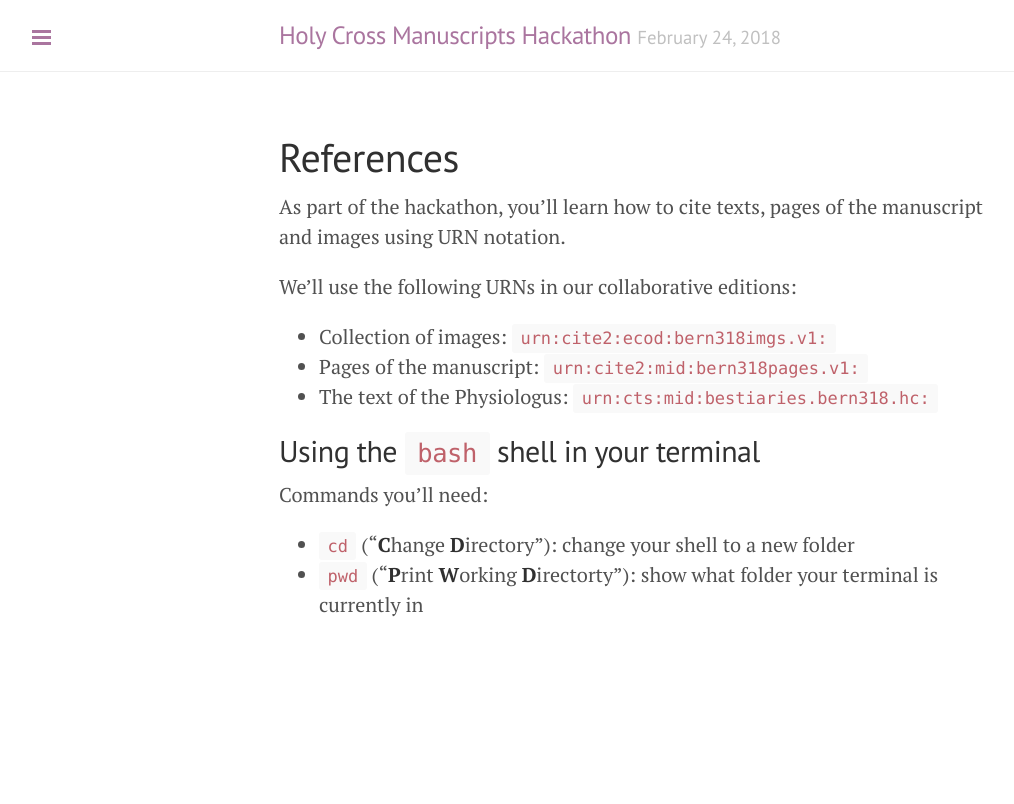
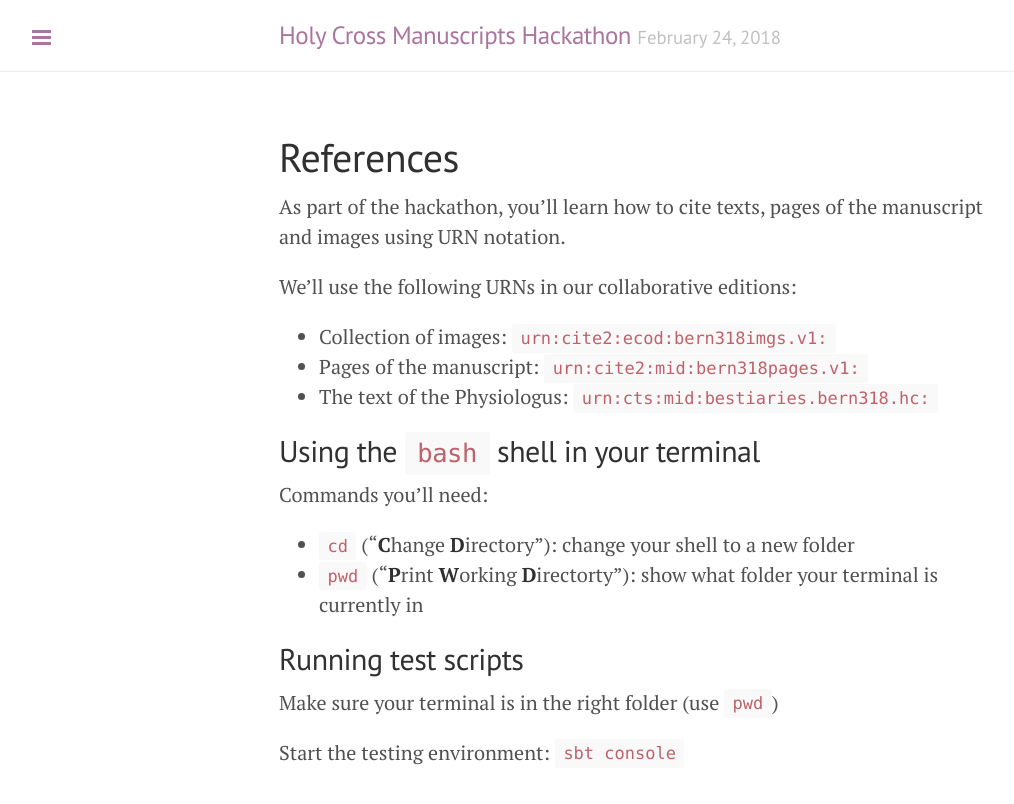
Before and after one commit to HCMID/ms-hackathon-2018, a Jekyll site: the page built from docs/references.md, in a window 1280 px wide. Shown: the top 804 px of the page, without its empty margins (1-1015 px from the left). Built offline with Jekyll 4.4.1, drawn with Linux system fonts in a browser that asks for light colours.

Commit message:
Add note on sbt

```diff
--- a/docs/references.md
+++ b/docs/references.md
@@ -20,3 +20,10 @@ Commands you'll need:
 
 -  `cd`  ("**C**hange **D**irectory"): change your shell to a new folder
 -   `pwd`   ("**P**rint **W**orking **D**irectorty"): show what folder your terminal is currently in
+
+
+## Running test scripts
+
+Make sure your terminal is in the right folder (use `pwd`)
+
+Start the testing environment:  `sbt console`
```
